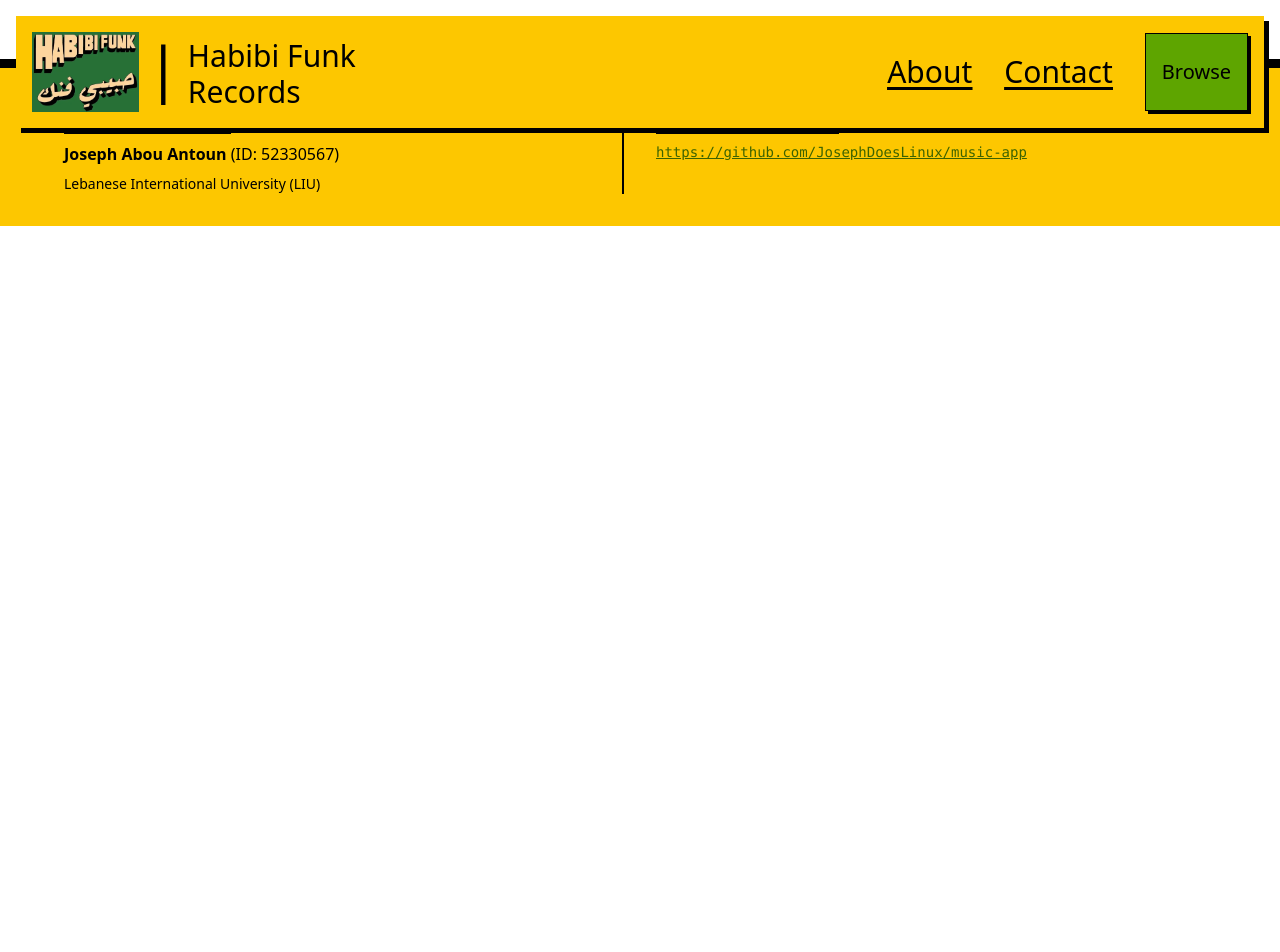
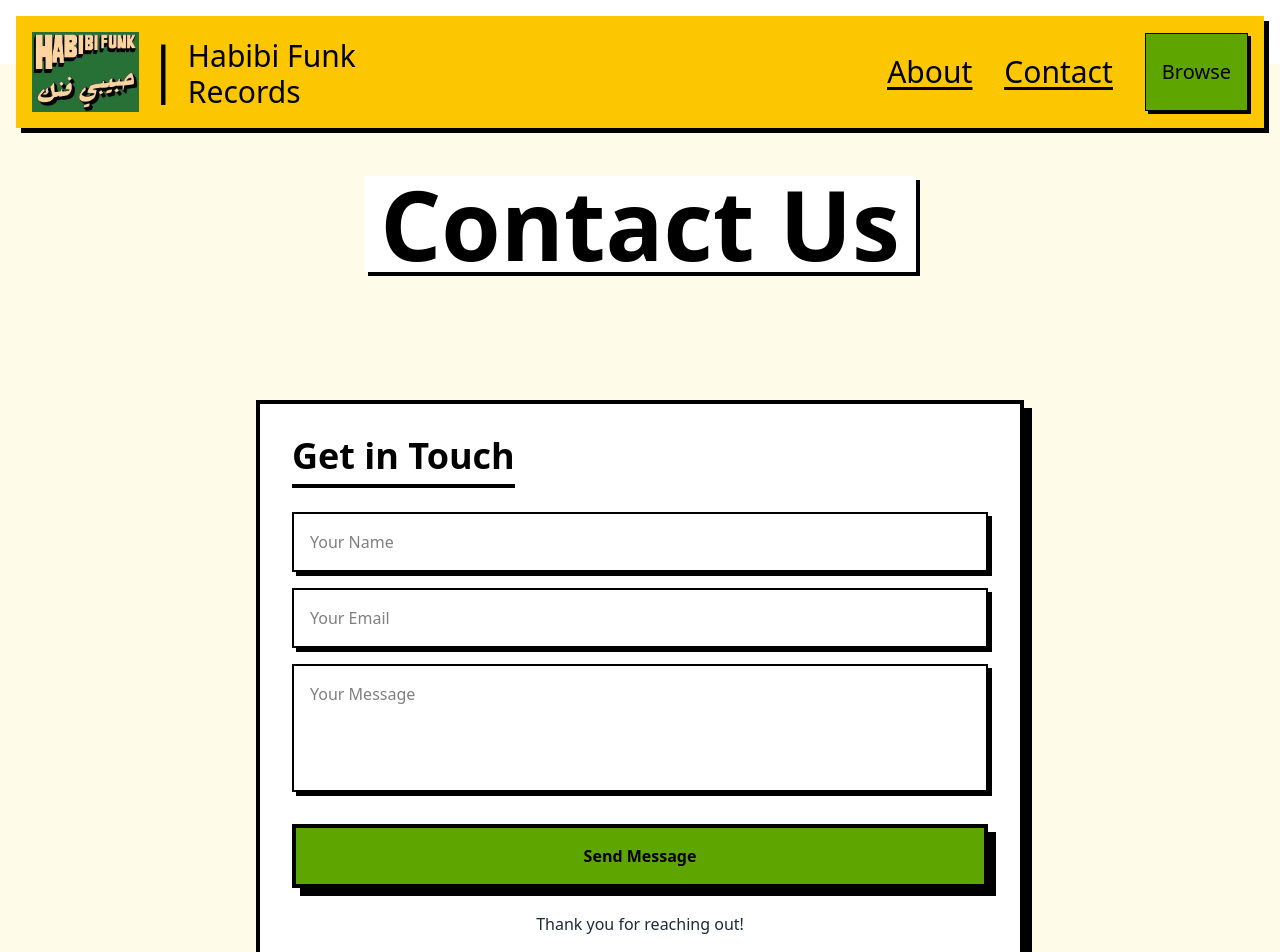
Before and after one commit to JosephDoesLinux/music-app, a React app: page /contact in a window 1280 px wide. Shown: the top 952 px of the page. Before the commit the page ends 800 px from the top, so only its background shows below. Built offline with nearby package versions, Linux system fonts and the light colour scheme; the HTML template or start-up script is replaced by a standard one.

Commit message:
Finally added about and contact, incredibly basic, info from AI and wikipedia as its just filler and nothing important/functional

```diff
--- a/src/App.jsx
+++ b/src/App.jsx
@@ -7,6 +7,7 @@ import Library from './components/Library.jsx'
 import { Route, Routes } from 'react-router-dom'
 import About from './components/About.jsx'
 import Footer from './components/Footer.jsx'
+import Contact from './components/Contact.jsx'
 
 function App() {
 
@@ -18,6 +19,7 @@ function App() {
         <Route path="/" Component={Home} />
         <Route path="/about" Component={About} />
         <Route path="/library" Component={Library} />
+        <Route path="/contact" Component={Contact} />
 
       </Routes>
       <Footer />
--- a/src/components/About.jsx
+++ b/src/components/About.jsx
@@ -1,7 +1,128 @@
-import React from 'react'
+import React from "react";
+import { Link } from "react-router-dom";
+import heroImage from "../assets/about-hero.jpg";
 
 export default function About() {
   return (
-    <div>About</div>
-  )
+    <div className="min-h-screen bg-yellow-50 relative flex flex-col items-center justify-start font-sans">
+      <section
+        className="relative w-full h-96 flex items-center justify-center mb-16"
+        style={{
+          backgroundImage: `url(${heroImage})`,
+          backgroundSize: "cover",
+          backgroundPosition: "center",
+        }}
+      >
+        <div className="absolute inset-0 bg-black bg-opacity-60"></div>
+        <h1
+          className="relative text-6xl md:text-8xl font-black text-white text-center shadow-[4px_4px_0_0_#000000] px-4"
+          dir="rtl"
+        >
+"الڤانك العربي مش بس موسيقى… هيدي رحلة من بيروت للعالم، صوت كل واحد عندو قصة."
+        </h1>
+      </section>
+
+<section className="max-w-6xl mb-12 flex flex-col md:flex-row items-center gap-8">
+
+  <div className="flex-1 bg-white p-8 border-4 border-black shadow-[8px_8px_0_0_#000000]">
+    <h2 className="text-4xl font-black mb-4 border-b-4 border-black inline-block pb-2">
+      Who We Are
+    </h2>
+    <p className="text-lg text-gray-800 leading-relaxed mb-4">
+      Habibi Punk is inspired by the spirit of <strong>Habibi Funk Records</strong>, a pioneering Berlin‑based label known for reviving lost gems of Arab music. The original label was founded by Jannis Stürtz, a DJ and vinyl digger, who traveled across North Africa and the Middle East to unearth rare tapes and records that captured the electrifying fusion of funk, jazz, disco, and regional musical traditions.
+    </p>
+    <p className="text-lg text-gray-800 leading-relaxed">
+      Just like its inspiration, Habibi Punk is more than just a label — it's a bridge between past and present, between Beirut’s underground and the global stage. We curate, reissue, and support artists whose music once echoed through smoky cafés, back‑street record shops, and forgotten dance floors — and deserves to spin again.
+    </p>
+  </div>
+
+  <div className="flex-1">
+    <img
+      src="https://f4.bcbits.com/img/0040899504_21.jpg"
+      alt="Habibi Funk Inspiration"
+      className="w-full h-full object-cover border-4 border-black shadow-[8px_8px_0_0_#000000]"
+    />
+  </div>
+
+</section>
+
+      <section className="max-w-6xl bg-yellow-400 p-8 border-4 border-black shadow-[8px_8px_0_0_#000000] mb-12">
+        <h2 className="text-4xl font-black mb-4 border-b-4 border-black inline-block pb-2">
+          Our Roots & Vision
+        </h2>
+        <p className="text-lg text-black leading-relaxed mb-4">
+          Habibi Funk wasn’t just about reissues — it was about **responsibility**. Jannis Stürtz founded the label with a conscious, post-colonial mindset: he licenses music directly from artists or their families, and splits revenues fairly — often **50/50**.
+        </p>
+        <p className="text-lg text-black leading-relaxed">
+          Through that ethos, Habibi Punk carries forward a promise: to honor creators, to amplify marginalized stories, and to celebrate Arab musical heritage with integrity, not exploitation.
+        </p>
+      </section>
+
+      <section className="max-w-6xl bg-white p-8 border-4 border-black shadow-[8px_8px_0_0_#000000] mb-12">
+        <h2 className="text-4xl font-black mb-4 border-b-4 border-black inline-block pb-2">Musical Impact</h2>
+        <p className="text-lg text-gray-800 leading-relaxed mb-4">
+          Over the years, Habibi Funk has reissued dozens of albums and compilations by remarkable artists:
+        </p>
+        <ul className="list-disc list-inside text-gray-800 space-y-2">
+          <li>
+            <strong>Al Massrieen</strong>: An Egyptian funk and disco band from the ’70s-’80s whose eclectic sound combined jazz, pop, and regional styles.
+          </li>
+          <li>
+            <strong>Charif Megarbane</strong>: A modern voice, whose album <em>Hawalat</em> was released on Habibi Funk, blending jazz, soul, and Arab musical traditions.
+          </li>
+          <li>
+            <strong>Ara Kekedjian</strong>: With his album <em>Bourj Hammoud Groove</em>, he channels the vibrant spirit of Beirut’s Armenian community in a funky, danceable way.
+          </li>
+        </ul>
+        <p className="text-lg text-gray-800 leading-relaxed mt-4">
+          By reviving these records, Habibi Punk honours the **creative freedom** and **fusion** these artists represented — breaking borders and genres, while shining a light on stories that were nearly forgotten.
+        </p>
+      </section>
+
+      <section className="max-w-6xl bg-yellow-400 p-8 border-4 border-black shadow-[8px_8px_0_0_#000000] mb-16">
+        <h2 className="text-4xl font-black mb-4 border-b-4 border-black inline-block pb-2">Cultural Role</h2>
+        <p className="text-lg text-black leading-relaxed mb-4">
+          In addition to rediscovery, Habibi Punk (and its inspiration Habibi Funk) plays a **social role**: using music as a form of solidarity and activism. For example, during the Beirut port explosion, Habibi Funk curated a compilation of Lebanese music and donated 100% of the profits to relief efforts.
+        </p>
+        <p className="text-lg text-black leading-relaxed">
+          We believe music is not just entertainment — it's memory, identity, and a way to **heal**. Through our work, we aim to reconnect younger generations with the musical legacy of the Arab world, and to build a community that respects history while dreaming of the future.
+        </p>
+      </section>
+
+      <section className="max-w-6xl bg-white p-8 border-4 border-black shadow-[8px_8px_0_0_#000000] mb-16">
+        <h2 className="text-4xl font-black mb-4 border-b-4 border-black inline-block pb-2">Connect With Us</h2>
+        <p className="text-lg text-gray-800 mb-2">
+          Explore our curated collection and releases on our Bandcamp page:
+        </p>
+        <p className="text-lg text-gray-800">
+          <a
+            href="https://habibipunkrecords.bandcamp.com"
+            target="_blank"
+            rel="noopener noreferrer"
+            className="underline text-lime-600 hover:text-lime-400"
+          >
+            Habibi Punk (inspired by Habibi Funk) on Bandcamp
+          </a>
+        </p>
+        <p className="text-lg text-gray-800 mt-2">
+          For inquiries, submissions, or just to say hi:
+        </p>
+        <p className="text-lg text-gray-800">
+          <a
+            href="mailto:info@habibipunk.com"
+            className="underline text-lime-600 hover:text-lime-400"
+          >
+            info@habibipunk.com
+          </a>
+        </p>
+      </section>
+
+      <Link
+        to="/"
+        className="mb-16 text-2xl font-black bg-lime-600 text-black border-4 border-black px-12 py-6 shadow-[8px_8px_0_0_#000000] hover:bg-lime-500 transition"
+      >
+        BACK TO HOME
+      </Link>
+    </div>
+  );
 }
--- a/src/components/Contact.jsx
+++ b/src/components/Contact.jsx
@@ -0,0 +1,54 @@
+import React from "react";
+import { Link } from "react-router-dom";
+
+export default function Contact() {
+  return (
+    <div className="min-h-screen bg-yellow-50 flex flex-col items-center font-sans p-4 sm:p-8">
+      <section className="w-full max-w-6xl h-64 flex items-center justify-center mb-12 relative">
+        <h1 className="relative text-6xl md:text-8xl bg-white font-black text-black text-center shadow-[4px_4px_0_0_#000000] px-4">
+          Contact Us
+        </h1>
+      </section>
+
+      <section className="w-full max-w-3xl bg-white p-8 border-4 border-black shadow-[8px_8px_0_0_#000000] mb-16">
+        <h2 className="text-4xl font-black mb-6 border-b-4 border-black inline-block pb-2">
+          Get in Touch
+        </h2>
+
+        <form className="flex flex-col gap-4">
+          <input
+            type="text"
+            placeholder="Your Name"
+            className="p-4 border-2 border-black shadow-[4px_4px_0_0_#000000] focus:outline-none"
+          />
+          <input
+            type="email"
+            placeholder="Your Email"
+            className="p-4 border-2 border-black shadow-[4px_4px_0_0_#000000] focus:outline-none"
+          />
+          <textarea
+            placeholder="Your Message"
+            className="p-4 border-2 border-black shadow-[4px_4px_0_0_#000000] focus:outline-none h-32 resize-none"
+          />
+          <button
+            type="submit"
+            className="mt-4 bg-lime-600 text-black font-black border-4 border-black px-8 py-4 shadow-[8px_8px_0_0_#000000] hover:bg-lime-500 transition"
+          >
+            Send Message
+          </button>
+        </form>
+
+        <p className="mt-6 text-gray-800 text-center">
+          Thank you for reaching out!
+        </p>
+      </section>
+
+      <Link
+        to="/"
+        className="mb-16 text-2xl font-black bg-lime-600 text-black border-4 border-black px-12 py-6 shadow-[8px_8px_0_0_#000000] hover:bg-lime-500 transition"
+      >
+        BACK TO HOME
+      </Link>
+    </div>
+  );
+}
--- a/src/components/Navbar.jsx
+++ b/src/components/Navbar.jsx
@@ -68,7 +68,7 @@ export default function Navbar() {
             {/* Desktop Text Links */}
             <div className="hidden md:flex md:space-x-8 text-3xl underline-offset-4 underline decoration-black">
                 <Link to="/about" className="text-black hover:text-lime-600" onClick={close}>About</Link>
-                <Link to="/library" className="text-black hover:text-lime-600" onClick={close}>Contact</Link>
+                <Link to="/contact" className="text-black hover:text-lime-600" onClick={close}>Contact</Link>
             </div>
 
             {/* Browse Button */}
@@ -91,7 +91,7 @@ export default function Navbar() {
       >
         {/* Dropdown Links */}
         <Link to="/about" className="text-yellow-200 hover:text-lime-400 w-full text-center py-2" onClick={close}>About</Link>
-        <Link to="/library" className="text-yellow-200 hover:text-lime-400 w-full text-center py-2" onClick={close}>Contact us</Link>
+        <Link to="/contact" className="text-yellow-200 hover:text-lime-400 w-full text-center py-2" onClick={close}>Contact us</Link>
       </div>
     </nav>
   );
```
Also changed, not shown: src/assets/about-hero.jpg (renamed from src/assets/home.jpeg).
